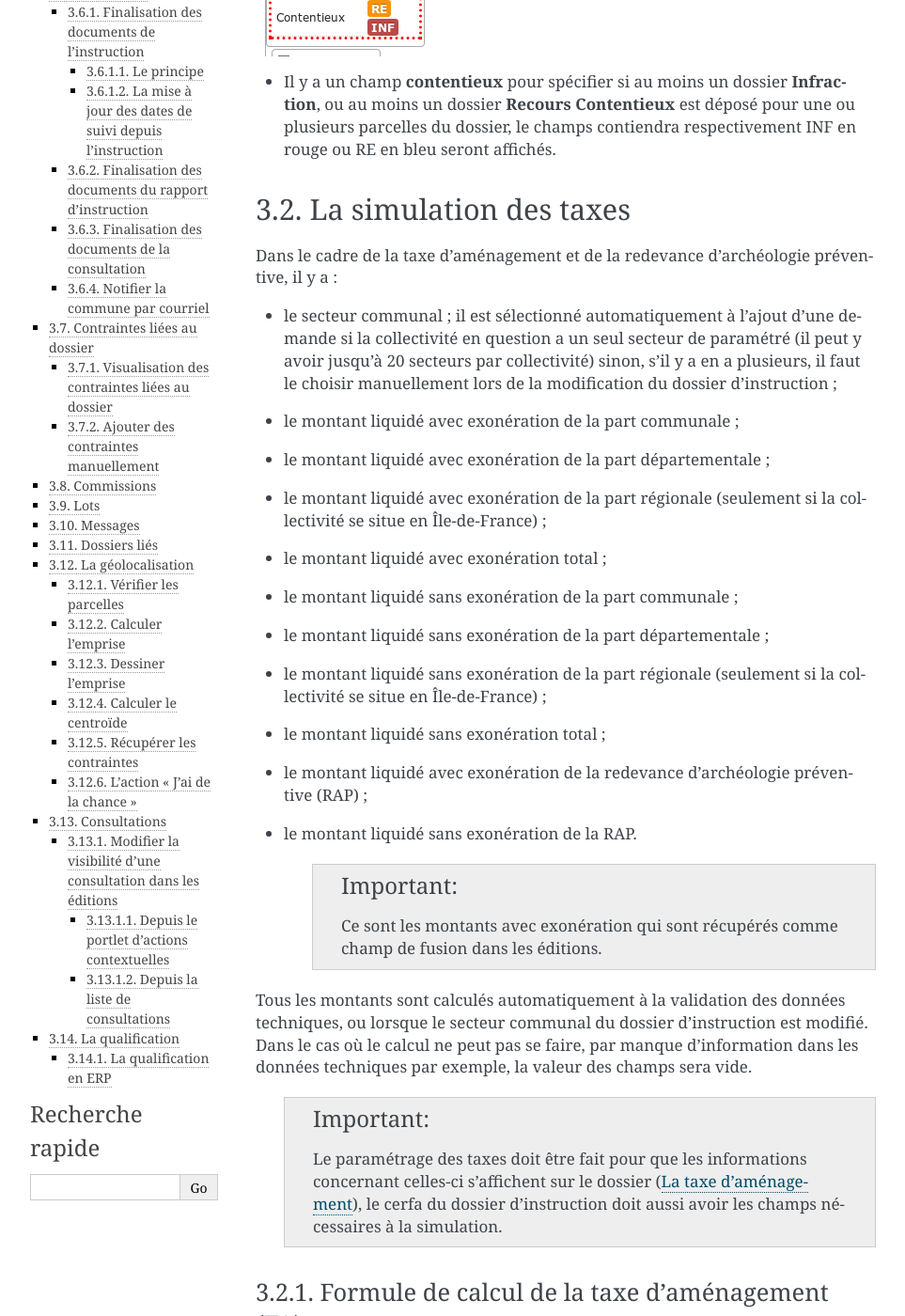
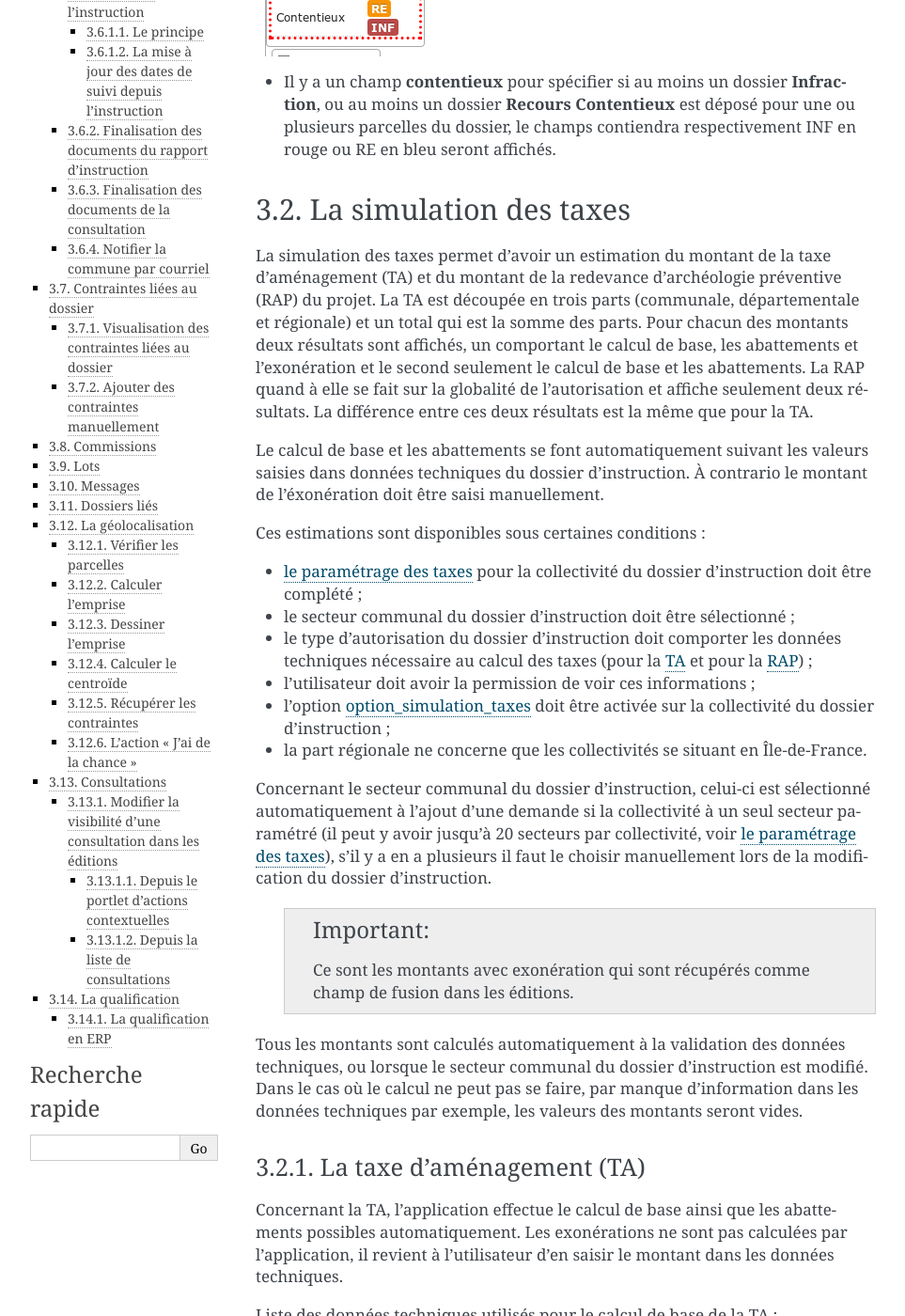
Before and after one commit to mpavaux/openads-documentation, a Sphinx documentation site: the page built from source/manuel_utilisateur/instruction.rst, in a window 1280 px wide and 1400 px high, scrolled down 968 px. Shown: the whole window at 94% size, without its empty margins (148-1111 px from the left). Built offline with Sphinx 7.4.7, drawn with Linux system fonts in a browser that asks for light colours; some of the changed text lies outside the part shown.

Commit message:
* Correction de la simulation des taxes

```diff
--- a/source/manuel_utilisateur/administration.rst
+++ b/source/manuel_utilisateur/administration.rst
@@ -65,6 +65,7 @@
 * **option_portail_acces_citoyen** : permet d'activer ou de désactiver l'accès au :ref:`portail citoyen <portail_citoyen>`.
 * **option_notification_piece_numerisee** : permet d'activer ou de désactiver l'ajout de :ref:`message de notification <instruction_dossier_message>`.
 * **option_date_depot_demande_defaut** : permet d'afficher (*true*) ou non (*false*) la date du jour dans le champ de la date de dépôt lors de l'ajout d'une demande. La valeur par défaut est *true*.
+* **option_simulation_taxes** : permet d'activer (*true*) ou non (*false*) :ref:`la simulation des taxes <instruction_simulation_taxes>` sur les dossiers d'instruction.
 
 .. note::
 
--- a/source/manuel_utilisateur/instruction.rst
+++ b/source/manuel_utilisateur/instruction.rst
@@ -45,33 +45,36 @@
 La simulation des taxes
 =======================
 
-Dans le cadre de la taxe d'aménagement et de la redevance d'archéologie préventive, il y a :
+La simulation des taxes permet d'avoir un estimation du montant de la taxe d'aménagement (TA) et du montant de la redevance d'archéologie préventive (RAP) du projet.
+La TA est découpée en trois parts (communale, départementale et régionale) et un total qui est la somme des parts. Pour chacun des montants deux résultats sont affichés, un comportant le calcul de base, les abattements et l'exonération et le second seulement le calcul de base et les abattements.
+La RAP quand à elle se fait sur la globalité de l'autorisation et affiche seulement deux résultats. La différence entre ces deux résultats est la même que pour la TA.
 
-* le secteur communal ; il est sélectionné automatiquement à l'ajout d'une demande si la collectivité en question a un seul secteur de paramétré (il peut y avoir jusqu'à 20 secteurs par collectivité) sinon, s'il y a en a plusieurs, il faut le choisir manuellement lors de la modification du dossier d'instruction ;
-* le montant liquidé avec exonération de la part communale ;
-* le montant liquidé avec exonération de la part départementale ;
-* le montant liquidé avec exonération de la part régionale (seulement si la collectivité se situe en Île-de-France) ;
-* le montant liquidé avec exonération total ;
-* le montant liquidé sans exonération de la part communale ;
-* le montant liquidé sans exonération de la part départementale ;
-* le montant liquidé sans exonération de la part régionale (seulement si la collectivité se situe en Île-de-France) ;
-* le montant liquidé sans exonération total ;
-* le montant liquidé avec exonération de la redevance d'archéologie préventive (RAP) ;
-* le montant liquidé sans exonération de la RAP.
+Le calcul de base et les abattements se font automatiquement suivant les valeurs saisies dans données techniques du dossier d'instruction. À contrario le montant de l'éxonération doit être saisi manuellement.
+
+Ces estimations sont disponibles sous certaines conditions :
+
+* :ref:`le paramétrage des taxes<parametrage_taxe_amenagement>` pour la collectivité du dossier d'instruction doit être complété ;
+* le secteur communal du dossier d'instruction doit être sélectionné ;
+* le type d'autorisation du dossier d'instruction doit comporter les données techniques nécessaire au calcul des taxes (pour la :ref:`TA<instruction_simulation_taxes_ta>` et pour la :ref:`RAP<instruction_simulation_taxes_rap>`) ;
+* l'utilisateur doit avoir la permission de voir ces informations ;
+* l'option :ref:`option_simulation_taxes<parametrage_parametre>` doit être activée sur la collectivité du dossier d'instruction ;
+* la part régionale ne concerne que les collectivités se situant en Île-de-France.
+
+Concernant le secteur communal du dossier d'instruction, celui-ci est sélectionné automatiquement à l'ajout d'une demande si la collectivité à un seul secteur paramétré (il peut y avoir jusqu'à 20 secteurs par collectivité, voir :ref:`le paramétrage des taxes<parametrage_taxe_amenagement>`), s'il y a en a plusieurs il faut le choisir manuellement lors de la modification du dossier d'instruction.
 
     .. important:: Ce sont les montants avec exonération qui sont récupérés comme champ de fusion dans les éditions.
 
 Tous les montants sont calculés automatiquement à la validation des données techniques, ou lorsque le secteur communal du dossier d'instruction est modifié.
-Dans le cas où le calcul ne peut pas se faire, par manque d'information dans les données techniques par exemple, la valeur des champs sera vide.
+Dans le cas où le calcul ne peut pas se faire, par manque d'information dans les données techniques par exemple, les valeurs des montants seront vides.
 
-    .. important:: Le paramétrage des taxes doit être fait pour que les informations concernant celles-ci s'affichent sur le dossier (:ref:`parametrage_taxe_amenagement`), le cerfa du dossier d'instruction doit aussi avoir les champs nécessaires à la simulation.
+.. _instruction_simulation_taxes_ta:
 
-Formule de calcul de la taxe d'aménagement (TA)
-===============================================
+La taxe d'aménagement (TA)
+==========================
 
-Concernant la taxe d'aménagement, l'application effectue le calcul de base ainsi que les abattements possibles automatiquement. Les exonérations ne sont pas calculées par l'application, il revient à l'utilisateur d'en saisir le montant dans les données techniques.
+Concernant la TA, l'application effectue le calcul de base ainsi que les abattements possibles automatiquement. Les exonérations ne sont pas calculées par l'application, il revient à l'utilisateur d'en saisir le montant dans les données techniques.
 
-Liste des champs des données techniques utilisés pour le calcul de base de la taxe d'aménagement :
+Liste des données techniques utilisés pour le calcul de base de la TA :
 
 * [tax_surf_tot_cstr] → Surface taxable totale créée de la ou des construction(s), hormis les surfaces de stationnement closes et couvertes (en m²) ;
 * [tax_empl_ten_carav_mobil_nb_cr] → Nombre d’emplacements de tentes, de caravanes et de résidences mobiles de loisirs ;
@@ -81,7 +84,7 @@
 * [tax_pann_volt_sup_cr] → Superficie des panneaux photovoltaïques posés au sol ;
 * [tax_am_statio_ext_cr] → Nombre de places de stationnement non couvertes ou non closes.
 
-Liste des champs des données techniques utilisés pour le calcul des abattements de la taxe d'aménagement (pour tous les champs issus d'un tableau la valeur est récupérée de la colonne "Surfaces créées hormis les surfaces de stationnement closes et couvertes") :
+Liste des données techniques utilisés pour le calcul des abattements de la TA (pour tous les champs issus d'un tableau la valeur est récupérée de la colonne "Surfaces créées hormis les surfaces de stationnement closes et couvertes") :
 
 * [tax_su_princ_surf4] → Tableau "Locaux à usage d’habitation principale et leurs annexes" et ligne "Bénéficiant d'un prêt a taux zéro plus (PTZ+)" ;
 * [tax_su_princ_surf3] → Tableau "Locaux à usage d’habitation principale et leurs annexes" et ligne "Bénéficiant d'autres prêts aides (PLUS, LES, PSLA, PLS, LLS)" ;
@@ -95,7 +98,7 @@
 
     .. important:: Si ces champs ne sont pas renseignés, les abattements ne seront pas pris en compte dans le calcul.
 
-Détails des abattements de 50% s'appliquant sur les valeurs forfaitaires des constructions suivantes :
+Liste des constructions dont un abattement à 50% s'applique sur la valeur forfaitaire :
 
 1. les locaux d'habitation et d'hébergement aidés (hors PLAI ou LLTS) ;
 2. les 100 premiers mètres carrés des locaux à usage d'habitation principale ;
@@ -104,9 +107,9 @@
 5. les entrepôts et hangars non ouverts au public faisant l'objet d'une exploitation commerciale ;
 6. les parcs de stationnement couverts faisant l'objet d'une exploitation commerciale.
 
-    .. important:: L'abattement 1 et 2 ne sont pas cumulables d'après l'article L331-12 du code de l'urbanisme (depuis le 1 janvier 2011).
+    .. important:: Les abattements 1 et 2 ne sont pas cumulables d'après l'article L331-12 du code de l'urbanisme (depuis le 1 janvier 2011).
 
-Liste des champs des données techniques utilisés pour le calcul de l'exonération de la taxe d'aménagement :
+Liste des données techniques utilisés pour le calcul de l'exonération de la TA :
 
 * [mtn_exo_ta_part_commu] → Montant de l'exonération de la part communale ;
 * [mtn_exo_ta_part_depart] → Montant de l'exonération de la part départementale ;
@@ -114,7 +117,7 @@
 
 Les exonérations de plein droit et facultatives peuvent être sélectionnées depuis les données techniques mais seulement à caractère informatif.
 
-Détail du calcul de base de la taxe d'aménagement (les valeurs forfaitaires sont récupérées depuis la table de paramétrage des taxes) :
+Détail du calcul de base de la TA (les valeurs forfaitaires sont récupérées depuis :ref:`le paramétrage des taxes<parametrage_taxe_amenagement>`)) :
 
 * [tax_surf_tot_cstr] * valeur forfaitaire par surface de construction
 * (+) [tax_empl_ten_carav_mobil_nb_cr] * valeur forfaitaire par emplacement de tente, caravane ou résidence mobile de loisirs
@@ -125,40 +128,42 @@
 * (+) [tax_am_statio_ext_cr] * valeur forfaitaire par parking extérieur
 * = Calcul de base (A)
 
-Détail du calcul des abattements à 50% de la taxe d'aménagement :
+Détail du calcul des abattements à 50% de la TA :
 
 * ([tax_su_princ_surf4] + [tax_su_princ_surf3] + [tax_su_heber_surf3]) * (valeur forfaitaire par surface de construction / 2)
-* (SI [tax_su_princ_surf1] + [tax_su_princ_surf2] > 100 ALORS utiliser comme valeur 100 SINON utiliser la somme des deux champs) * (valeur forfaitaire par surface de construction / 2)
+* (SI [tax_su_princ_surf1] + [tax_su_princ_surf2] > 100 ALORS 100 SINON somme des deux champs) * (valeur forfaitaire par surface de construction / 2)
 * ([tax_su_non_habit_surf2] * (valeur forfaitaire par surface de construction / 2)
 * [tax_su_non_habit_surf3] * (valeur forfaitaire par surface de construction / 2)
 * [tax_su_non_habit_surf4] * (valeur forfaitaire par surface de construction / 2)
 * [tax_su_parc_statio_expl_comm_surf] * (valeur forfaitaire par surface de construction / 2)
 * = Abattements (B)
 
-Pour chacune des parts (communale, départementale et régionale) deux résultats sont générés (les taux sont récupérés depuis la table de paramétrage des taxes) :
+Pour chacune des parts (communale, départementale et régionale) deux résultats sont générés (les taux sont récupérés depuis :ref:`le paramétrage des taxes<parametrage_taxe_amenagement>`)) :
 
 * le premier résultat est ((A-B) * Taux de le part) - le montant de l'exonération de la part ;
 * le second résultat affiche le calcul sans l'exonération.
 
-Formule de calcul de la redevance d'archéologie préventive (RAP)
-================================================================
+.. _instruction_simulation_taxes_rap:
 
-La même méthode de calcul que celle de la taxe d'aménagement est utilisée pour calculer la RAP.
+La redevance d'archéologie préventive (RAP)
+===========================================
 
-Liste des champs des données techniques utilisés pour le calcul de base de la RAP :
+La même méthode de calcul que celle de la TA est utilisée pour calculer la RAP.
 
-* [tax_surf_loc_arch] → Profondeur du(des) terrassement(s) au titre des locaux ;
+Liste des données techniques utilisés pour le calcul de base de la RAP :
+
+* [tax_surf_loc_arch] → Profondeur du(des) terrassement(s) au titre des locaux (en mètre) ;
 * [tax_surf_tot_cstr] → Surface taxable totale créée de la ou des construction(s), hormis les surfaces de stationnement closes et couvertes (en m²) ;
-* [tax_empl_ten_carav_mobil_nb_arch] → Profondeur du(des) terrassement(s) au titre des emplacements de tentes, de caravanes et de résidences mobiles de loisirs ;
+* [tax_empl_ten_carav_mobil_nb_arch] → Profondeur du(des) terrassement(s) au titre des emplacements de tentes, de caravanes et de résidences mobiles de loisirs (en mètre) ;
 * [tax_empl_ten_carav_mobil_nb_cr] → Nombre d’emplacements de tentes, de caravanes et de résidences mobiles de loisirs ;
-* [tax_empl_hll_nb_arch] → Profondeur du(des) terrassement(s) au titre des emplacements pour les habitations légères de loisirs ;
+* [tax_empl_hll_nb_arch] → Profondeur du(des) terrassement(s) au titre des emplacements pour les habitations légères de loisirs (en mètre) ;
 * [tax_empl_hll_nb_cr] → Nombre d’emplacements pour les habitations légères de loisirs ;
-* [tax_surf_pisc_arch] → Profondeur du(des) terrassement(s) au titre de la piscine ;
+* [tax_surf_pisc_arch] → Profondeur du(des) terrassement(s) au titre de la piscine (en mètre) ;
 * [tax_sup_bass_pisc_cr] → Superficie du bassin de la piscine ;
-* [tax_am_statio_ext_arch] → Profondeur du(des) terrassement(s) au titre des emplacements de stationnement ;
+* [tax_am_statio_ext_arch] → Profondeur du(des) terrassement(s) au titre des emplacements de stationnement (en mètre) ;
 * [tax_am_statio_ext_cr] → Nombre de places de stationnement non couvertes ou non closes.
 
-Liste des champs des données techniques utilisés pour le calcul des abattements de la RAP (pour tous les champs issus d'un tableau la valeur est récupérée de la colonne "Surfaces créées hormis les surfaces de stationnement closes et couvertes") :
+Liste des données techniques utilisés pour le calcul des abattements de la RAP (pour tous les champs issus d'un tableau la valeur est récupérée de la colonne "Surfaces créées hormis les surfaces de stationnement closes et couvertes") :
 
 * [tax_su_princ_surf4] → Tableau "Locaux à usage d’habitation principale et leurs annexes" et ligne "Bénéficiant d'un prêt a taux zéro plus (PTZ+)" ;
 * [tax_su_princ_surf3] → Tableau "Locaux à usage d’habitation principale et leurs annexes" et ligne "Bénéficiant d'autres prêts aides (PLUS, LES, PSLA, PLS, LLS)" ;
@@ -172,21 +177,21 @@
 
     .. important:: Si ces champs ne sont pas renseignés, les abattements ne seront pas pris en compte dans le calcul.
 
-Détails des abattements de 50% s'appliquant sur les valeurs forfaitaires de construction pour les 100 premiers m² des locaux suivants :
+Liste des constructions dont un abattement à 50% s'applique sur la valeur forfaitaire pour les 100 premiers m² :
 
 1. local d'habitation constituant une résidence principale ;
 2. locaux d'habitation et d'hébergement, ainsi que leurs annexes, édifiés à l'aide d'un prêt locatif à usage social (PLUS), un prêt locatif social (PLS) ou un prêt social de location-accession (PSLA) ;
 3. constructions abritant des activités économiques.
 
-    .. important:: L'abattement 1 et 2 ne sont pas cumulables.
+    .. important:: Les abattements 1 et 2 ne sont pas cumulables.
 
-Liste des champs des données techniques utilisés pour le calcul de l'exonération de la RAP :
+Liste des données techniques utilisés pour le calcul de l'exonération de la RAP :
 
 * [mtn_exo_rap] → Montant de l'exonération.
 
 Les exonérations peuvent être sélectionnées depuis les données techniques mais seulement à caractère informatif.
 
-Détail du calcul de base de la RAP (les valeurs forfaitaires sont récupérés depuis la table de paramétrage des taxes) :
+Détail du calcul de base de la RAP (les valeurs forfaitaires sont récupérés depuis :ref:`le paramétrage des taxes<parametrage_taxe_amenagement>`)) :
 
 * SI [tax_surf_loc_arch] > 0.5 ALORS [tax_surf_tot_cstr] * valeur forfaitaire par surface de construction SINON 0
 * (+) SI [tax_empl_ten_carav_mobil_nb_arch] > 0.5 ALORS [tax_empl_ten_carav_mobil_nb_cr] * valeur forfaitaire par emplacement de tente, caravane ou résidence mobile de loisirs SINON 0
@@ -197,12 +202,12 @@
 
 Détail du calcul des abattements à 50% de la RAP :
 
-* (SI [tax_su_princ_surf4] + [tax_su_princ_surf3] + tax_su_heber_surf3 > 100 ALORS utiliser comme valeur 100 SINON utiliser la somme des trois champs) * (valeur forfaitaire par surface de construction / 2)
-* (+) (SI [tax_su_princ_surf1] + [tax_su_princ_surf2] > 100 ALORS utiliser comme valeur 100 SINON utiliser la somme des deux champs) * (valeur forfaitaire par surface de construction / 2)
-* (+) (SI [tax_su_non_habit_surf2] + [tax_su_non_habit_surf3] + [tax_su_non_habit_surf4] + [tax_su_parc_statio_expl_comm_surf] > 100 ALORS utiliser comme valeur 100 SINON utiliser la somme des quatre champs) * (valeur forfaitaire par surface de construction / 2)
+* (SI [tax_su_princ_surf4] + [tax_su_princ_surf3] + tax_su_heber_surf3 > 100 ALORS 100 SINON somme des trois champs) * (valeur forfaitaire par surface de construction / 2)
+* (+) (SI [tax_su_princ_surf1] + [tax_su_princ_surf2] > 100 ALORS 100 SINON somme des deux champs) * (valeur forfaitaire par surface de construction / 2)
+* (+) (SI [tax_su_non_habit_surf2] + [tax_su_non_habit_surf3] + [tax_su_non_habit_surf4] + [tax_su_parc_statio_expl_comm_surf] > 100 ALORS 100 SINON somme des quatre champs) * (valeur forfaitaire par surface de construction / 2)
 * = Abattements (B)
 
-Deux résultats sont générés (le taux est récupéré depuis la table de paramétrage des taxes) :
+Deux résultats sont générés (le taux est récupéré depuis :ref:`le paramétrage des taxes<parametrage_taxe_amenagement>`)) :
 
 * le premier résultat est ((A-B) * Taux de le RAP) - le montant de l'exonération ;
 * le second résultat affiche le calcul sans l'exonération.
```
Also changed, not shown: source/manuel_utilisateur/parametrage.rst (+6 -6 lines).
